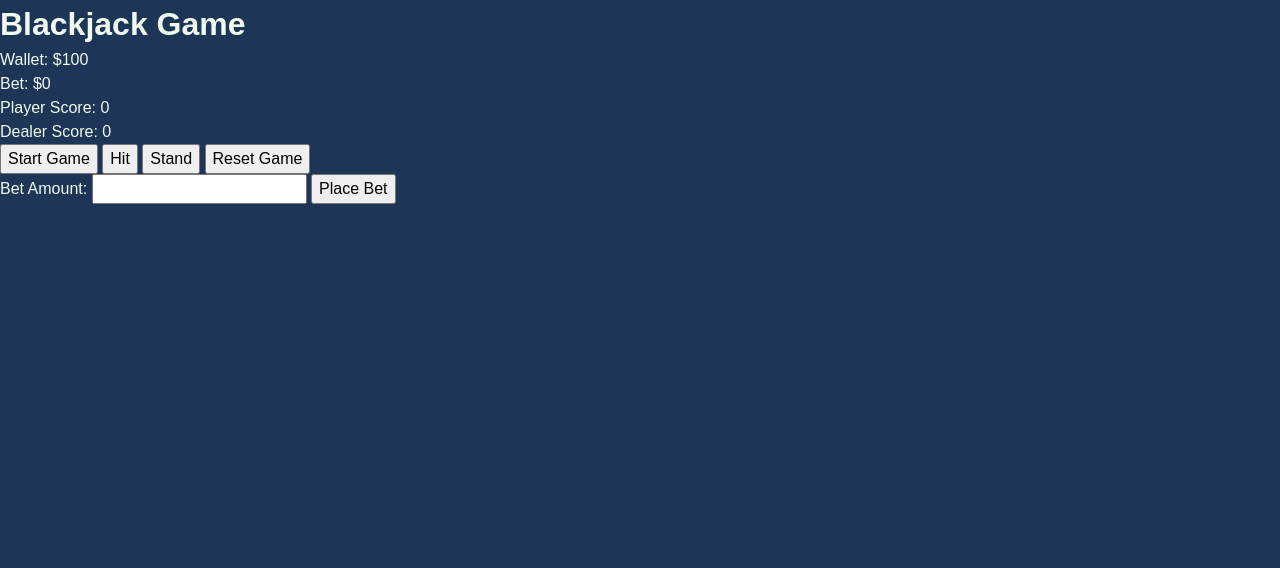
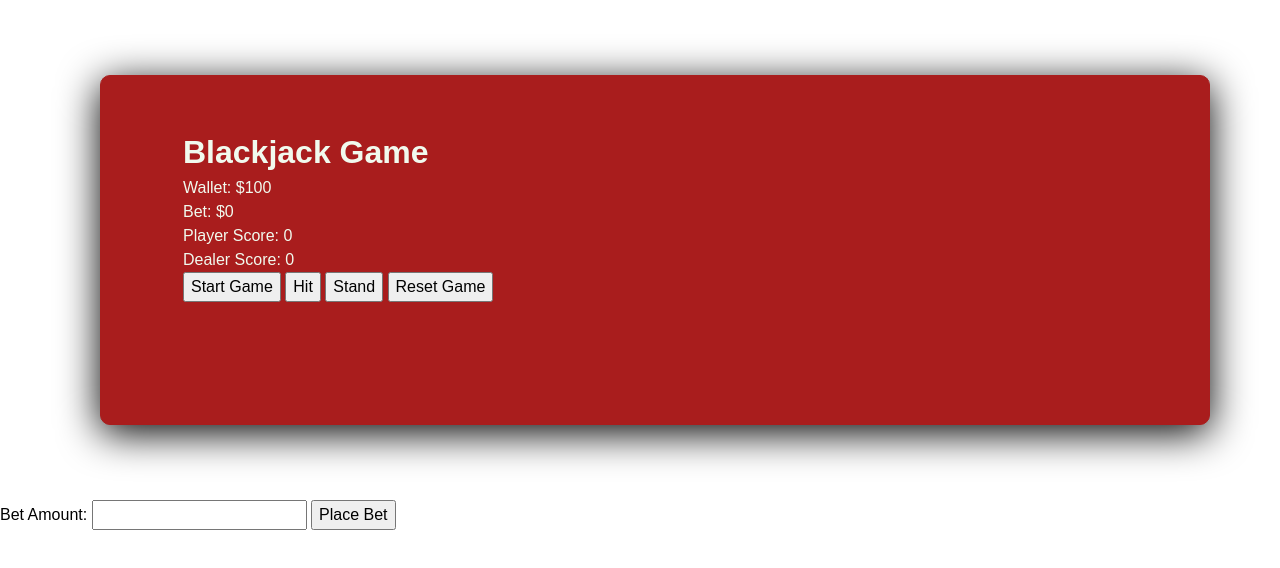
Before and after one commit to irm1005-itec1005-fall-2023/assignment-05-codecommandos, a plain HTML site: page index.html in a window 1280 px wide. Drawn offline with Linux system fonts and the light colour scheme.

Commit message:
Update index.html and style.css. Used class instead of id.

```diff
--- a/index.html
+++ b/index.html
@@ -23,7 +23,7 @@
     <link rel="icon" href="./images/favicon/rocket.svg" type="image/svg+xml" />
   </head>
   <body>
-    <div id="game-container">
+    <div class="game-container">
       <h1>Blackjack Game</h1>
       <p>Wallet: $<span id="wallet">100</span></p>
       <p>Bet: $<span id="bet">0</span></p>
@@ -35,7 +35,7 @@
       <button id="standing" onclick="stand()">Stand</button>
       <button id="restart" onclick="resetGame()">Reset Game</button>
     </div>
-    <form id="betForm">
+    <form class="betForm">
       <label for="amount">Bet Amount:</label>
       <input type="number" id="amount" name="amount" min="1" required>
 
--- a/style.css
+++ b/style.css
@@ -28,7 +28,7 @@
 body {
   font-family: Arial, Helvetica, sans-serif;
   color: var(--body-default-colour);
-  background-color: var(--body-background-colour);
+  background-color: white;
 }
 
 main {
@@ -53,3 +53,25 @@ main {
   white-space: nowrap;
   border-width: 0;
 }
+
+.game-container{
+  background-color: rgb(169, 29, 29);
+  height: 350px;
+  border:  rgb(169, 29, 29);
+  box-shadow: black 0px 8px 40px;
+  border-radius: 10px;
+  border-style: double;
+  margin: 75px 70px 75px 100px;
+  padding-top: 50px;
+  padding-right: 30px;
+  padding-bottom: 50px;
+  padding-left: 80px;
+}
+
+.game-container h1{
+
+}
+
+.betForm {
+  color: black;
+}
```
